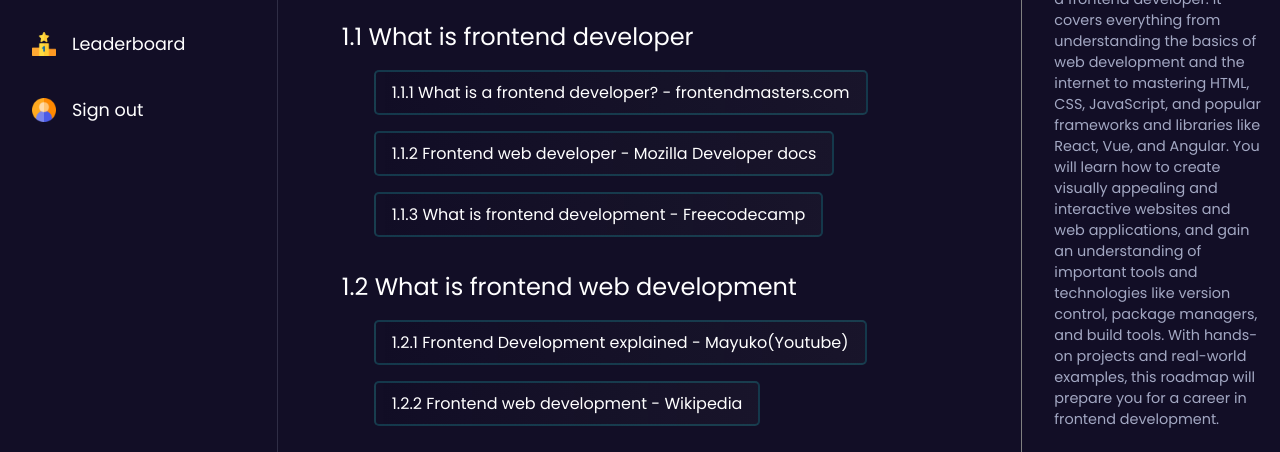
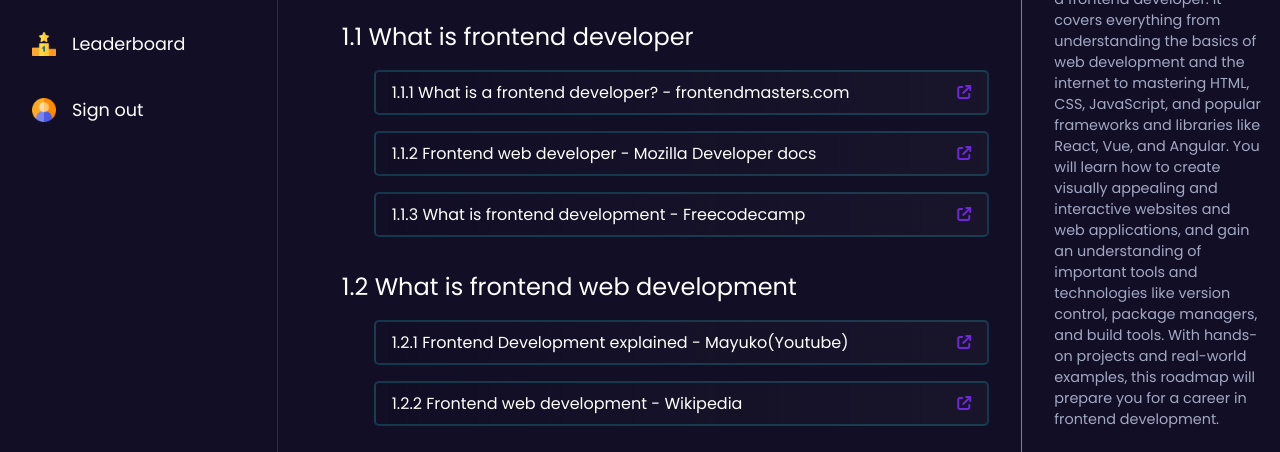
Before and after one commit to WeMakeDevs/roadmap-runner, a React (Create React App) app in the folder client/: page /roadmaps/1 in a window 1280 px wide. Shown: the part 348-800 px from the top of the page. Built offline with nearby package versions, Linux system fonts and the light colour scheme.

Commit message:
style: resource

```diff
--- a/client/src/pages/Roadmap/Resource.jsx
+++ b/client/src/pages/Roadmap/Resource.jsx
@@ -2,9 +2,16 @@ import React from "react";
 
 const Resource = ({ resource }) => {
   return (
+    <a href={resource.url} target="_blank" rel="noreferrer">
     <div className="resource card">
-      <div> {resource.id} {resource.title}</div>
+      <div>
+        {resource.id} {resource.title}
+      </div>
+      <div>
+        <i className="fa-solid fa-arrow-up-right-from-square"></i>
+      </div>
     </div>
+    </a>
   );
 };
 
--- a/client/src/pages/Roadmap/index.css
+++ b/client/src/pages/Roadmap/index.css
@@ -62,7 +62,14 @@
 
 .resource {
     /* border: 1px solid white; */
-    width: fit-content;
+    max-width: 650px;
     padding: 0.5rem 1rem;
     margin: 1rem 0 1rem 2rem;
+    display: flex;
+    justify-content: space-between;
+    gap: 2rem;
 }
+
+.resource i {
+    color: var(--clr-primary);
+}
```
